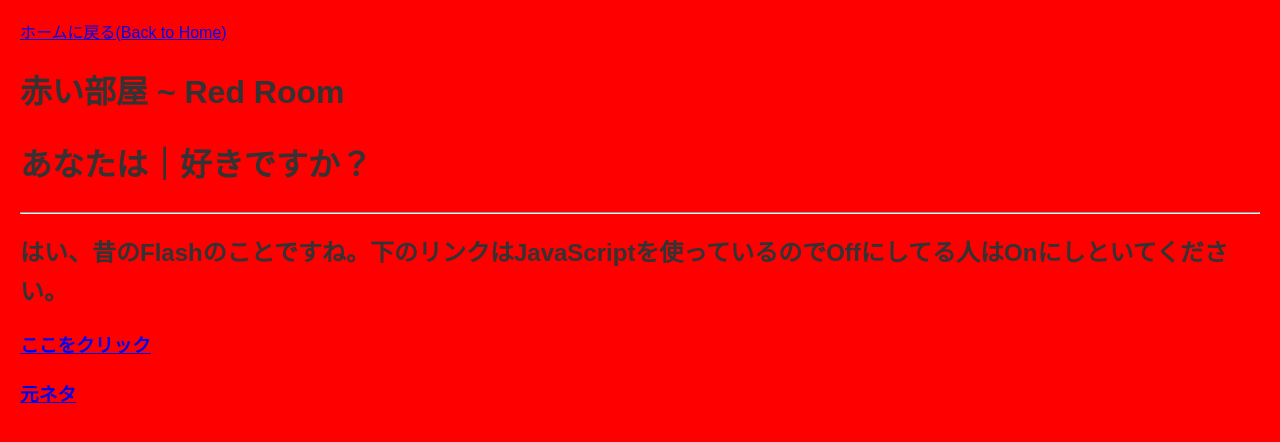
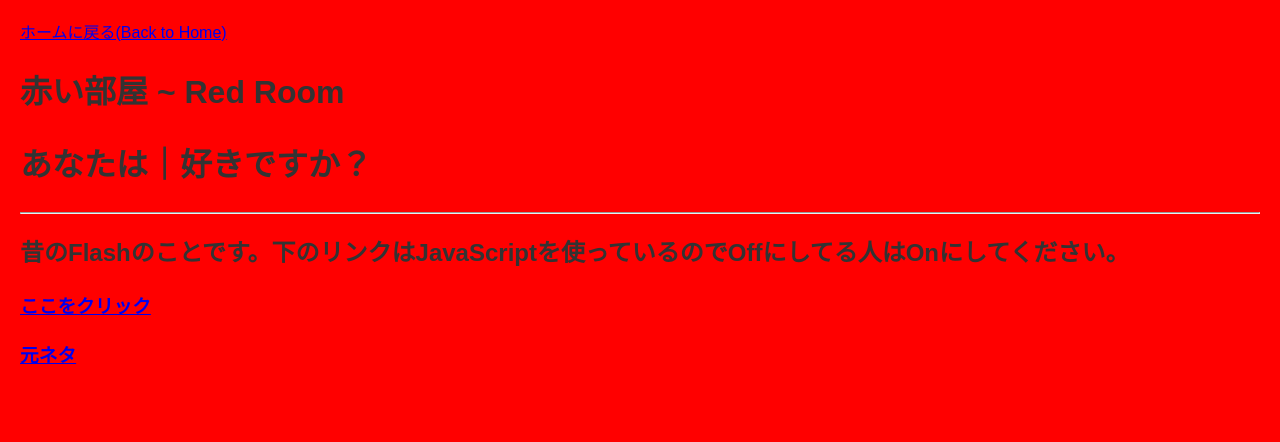
Before and after one commit to Ikkun1913/Ikkun1913.github.io, a Jekyll site: the page red_room.html, which Jekyll copies as it is, in a window 1280 px wide. Shown: the top 442 px of the page. Built offline with Jekyll 4.4.1, drawn with Linux system fonts in a browser that asks for light colours.

Commit message:
red_room.html の更新
from Phone, 言い方を変えた

```diff
--- a/red_room.html
+++ b/red_room.html
@@ -16,7 +16,7 @@
         <h1>赤い部屋 ~ Red Room</h1>
         <h1>あなたは｜好きですか？</h1>
         <hr>
-        <h2>はい、昔のFlashのことですね。下のリンクはJavaScriptを使っているのでOffにしてる人はOnにしといてください。</h3>
+        <h2>昔のFlashのことです。下のリンクはJavaScriptを使っているのでOffにしてる人はOnにしてください。</h3>
         <h3><a href="javascript:w=window.open('red_room_main.html','','scrollbars=no,Width=400,Height=100');w.focus();">ここをクリック</a></h3>
         <h3><a href="http://nexx.jp/red_room.html">元ネタ</a></h3>
     </body>
```
